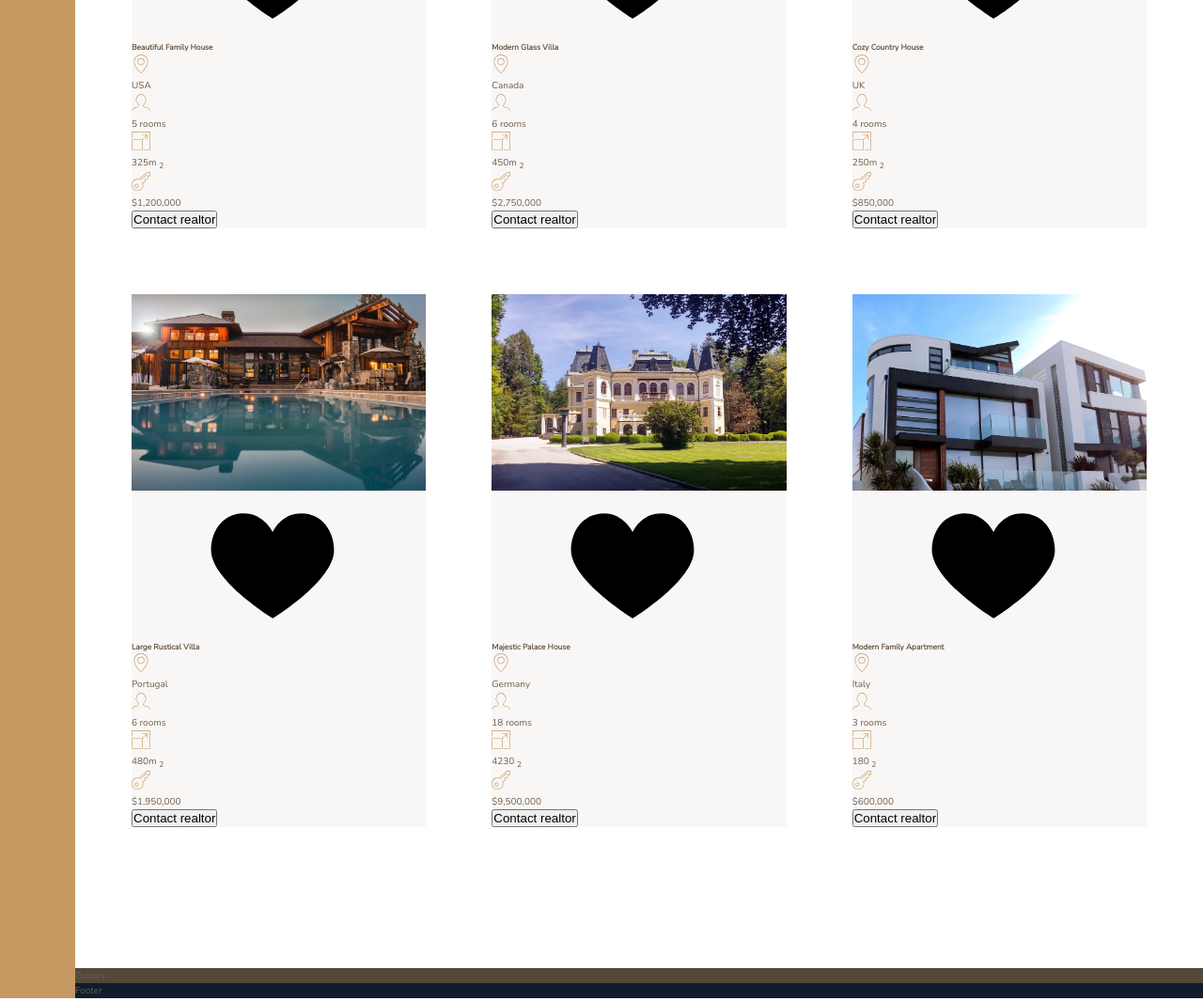
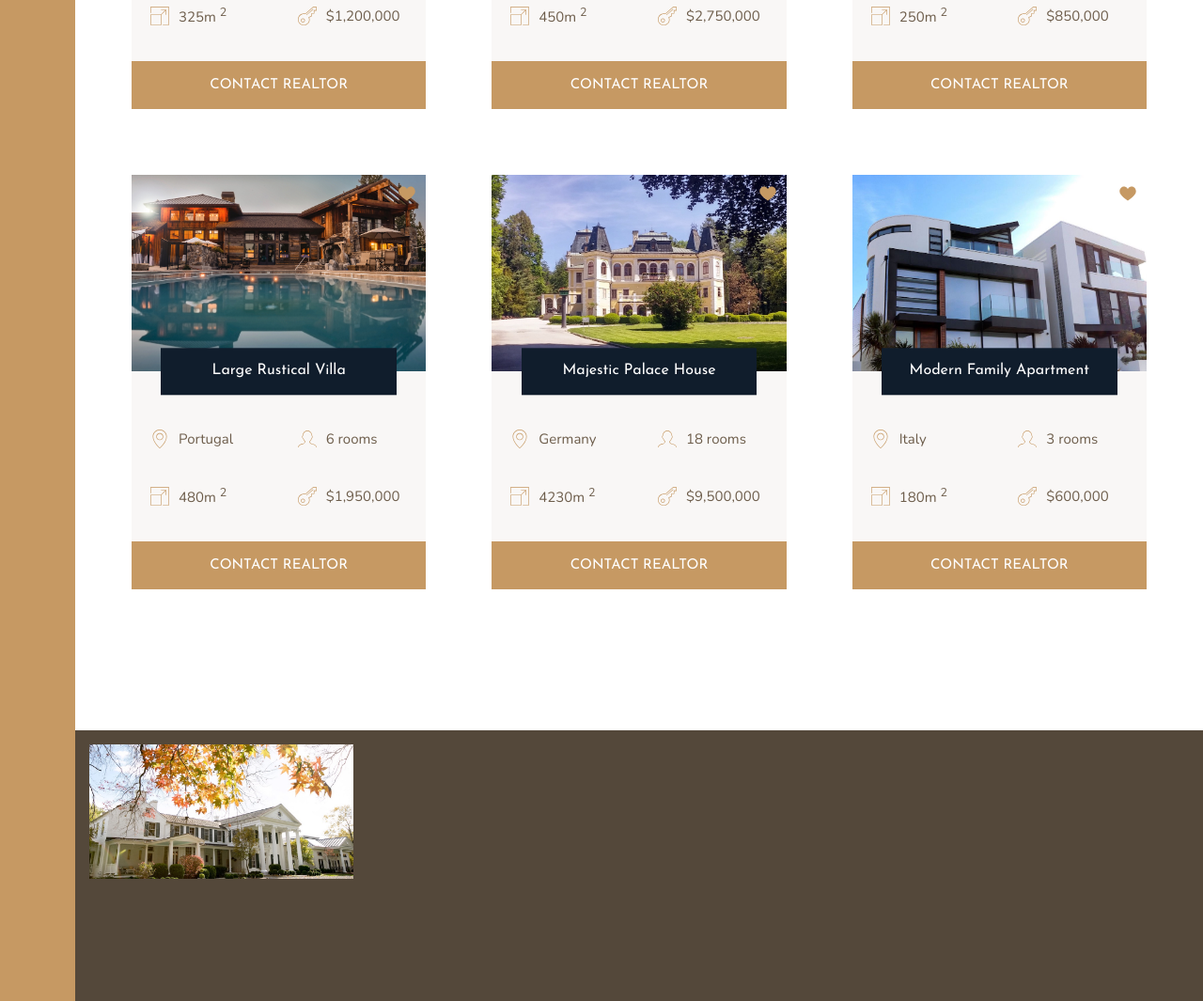
Before and after one commit to GabrielFalcom/Nexter, a website: page index.html in a window 1280 px wide. Shown: the part 2295-3360 px from the top of the page at 94% size. Drawn offline with nearby package versions, Linux system fonts and the light colour scheme.

Commit message:
start gallery

```diff
--- a/index.html
+++ b/index.html
@@ -124,7 +124,7 @@
                 <svg>
                     <use xlink:href="img/sprite.svg#icon-expand" />
                 </svg>
-                <p>325m <sub>2</sub></p>
+                <p>325m <sup>2</sup></p>
             </div>
             <div class="home__price">
                 <svg>
@@ -132,7 +132,7 @@
                 </svg>
                 <p>$1,200,000</p>
             </div>
-            <button class="cta">Contact realtor</button>
+            <button class="btn home__btn">Contact realtor</button>
         </div>
 
         <div class="home">
@@ -160,7 +160,7 @@
                 <svg>
                     <use xlink:href="img/sprite.svg#icon-expand" />
                 </svg>
-                <p>450m <sub>2</sub></p>
+                <p>450m <sup>2</sup></p>
             </div>
             <div class="home__price">
                 <svg>
@@ -168,7 +168,7 @@
                 </svg>
                 <p>$2,750,000</p>
             </div>
-            <button class="cta">Contact realtor</button>
+            <button class="btn home__btn">Contact realtor</button>
         </div>
 
         <div class="home">
@@ -196,7 +196,7 @@
                 <svg>
                     <use xlink:href="img/sprite.svg#icon-expand" />
                 </svg>
-                <p>250m <sub>2</sub></p>
+                <p>250m <sup>2</sup></p>
             </div>
             <div class="home__price">
                 <svg>
@@ -204,7 +204,7 @@
                 </svg>
                 <p>$850,000</p>
             </div>
-            <button class="cta">Contact realtor</button>
+            <button class="btn home__btn">Contact realtor</button>
         </div>
 
         <div class="home">
@@ -232,7 +232,7 @@
                 <svg>
                     <use xlink:href="img/sprite.svg#icon-expand" />
                 </svg>
-                <p>480m <sub>2</sub></p>
+                <p>480m <sup>2</sup></p>
             </div>
             <div class="home__price">
                 <svg>
@@ -240,7 +240,7 @@
                 </svg>
                 <p>$1,950,000</p>
             </div>
-            <button class="cta">Contact realtor</button>
+            <button class="btn home__btn">Contact realtor</button>
         </div>
 
         <div class="home">
@@ -268,7 +268,7 @@
                 <svg>
                     <use xlink:href="img/sprite.svg#icon-expand" />
                 </svg>
-                <p>4230 <sub>2</sub></p>
+                <p>4230m <sup>2</sup></p>
             </div>
             <div class="home__price">
                 <svg>
@@ -276,7 +276,7 @@
                 </svg>
                 <p>$9,500,000</p>
             </div>
-            <button class="cta">Contact realtor</button>
+            <button class="btn home__btn">Contact realtor</button>
         </div>
 
         <div class="home">
@@ -304,7 +304,7 @@
                 <svg>
                     <use xlink:href="img/sprite.svg#icon-expand" />
                 </svg>
-                <p>180 <sub>2</sub></p>
+                <p>180m <sup>2</sup></p>
             </div>
             <div class="home__price">
                 <svg>
@@ -312,14 +312,18 @@
                 </svg>
                 <p>$600,000</p>
             </div>
-            <button class="cta">Contact realtor</button>
+            <button class="btn home__btn">Contact realtor</button>
         </div>
 
     </section>
 
     <section class="gallery">
-        Gallery
+        <figure class="gallery__item gallery__item--1">
+            <img src="img/gal-1.jpeg" alt="Gallery image 1" class="gallery__img">
+        </figure>
     </section>
+
+    <!-- <img src="img/gal-2.jpeg" alt="Gallery image 2" class="gallery__img"> -->
 
     <footer class="footer">
         Footer
--- a/sass/_gallery.scss
+++ b/sass/_gallery.scss
@@ -1,4 +1,24 @@
 .gallery {
     background-color: $color-grey-dark-1;
     grid-column: full-start / full-end;
+
+    display: grid;
+    grid-template-columns: repeat(8, 1fr);
+    grid-template-rows: repeat(7, 5vw);
+    grid-gap: 1.5rem;
+    padding: 1.5rem;
+
+    &__item {
+        &--1 {
+            grid-row: 1 / span 2;
+            grid-column: 1 / span 2;
+        }
+    }
+
+    &__img {
+        width: 100%;
+        height: 100%;
+        object-fit: cover;
+        display: block;
+    }
 }
--- a/sass/_homes.scss
+++ b/sass/_homes.scss
@@ -10,16 +10,49 @@
 .home {
     background-color: $color-grey-light-1;
 
+    display: grid;
+    grid-template-columns: repeat(2, 1fr);
+    grid-row-gap: 3.5rem;
+
     &__img {
         width: 100%;
+        grid-row: 1 / 2;
+        grid-column: 1 /-1;
+        z-index: 1;
     }
 
     &__like {
-
+        grid-row: 1 / 2;
+        grid-column: 2 / 3;
+        fill: $color-primary;
+        height: 2rem;
+        width: 2rem;
+        z-index: 2;
+        justify-self: end;
+        margin: 1rem;
     }
 
     &__name {
+        grid-row: 1 / 2;
+        grid-column: 1 /-1;
+        justify-self: center;
+        align-self: flex-end;
 
+        z-index: 1;
+        width: 80%;
+        font-family: $font-display;
+        font-size: 1.6rem;
+        text-align: center;
+        padding: 1.25rem;
+        background-color: $color-secondary;
+        color: #fff;
+        font-weight: 400;
+        transform: translateY(50%);
+    }
+
+    &__location,
+    &__rooms {
+        margin-top: 2.5rem;
     }
 
     &__location,
@@ -27,14 +60,21 @@
     &__area,
     &__price {
 
+        font-size: 1.5rem;
+        margin-left: 2rem;
+
+        display: flex;
+        align-items: center;
+
         svg {
             fill: $color-primary;
             height: 2rem;
             width: 2rem;
-        }
-
-        p {
-
+            margin-right: 1rem;
         }
     }
+
+    &__btn {
+        grid-column: 1 / -1;
+    }
 }
```
Also changed, not shown: css/style.css.
